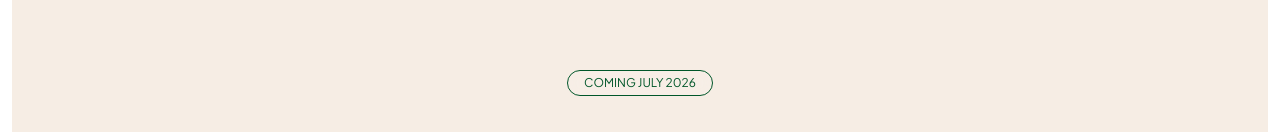
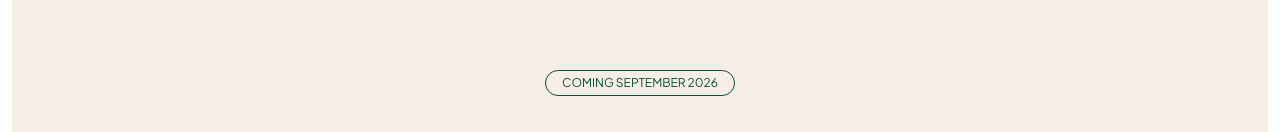
Before and after one commit to Landzille/geo-tella-landing-page, a Next.js app: page / in a window 1280 px wide. Shown: the part 146-278 px from the top of the page. Built offline with nearby package versions, Linux system fonts and the light colour scheme.

Commit message:
Update button text to reflect new date

```diff
--- a/components/heroSection/page.tsx
+++ b/components/heroSection/page.tsx
@@ -112,7 +112,7 @@ const HeroSection = () => {
         </div>
 
         <div className={styles.mainText}>
-          <button>COMING JULY 2026</button>
+          <button>COMING SEPTEMBER 2026</button>
           <h1>Experience Every Place Like You&apos;ve Always Known It.</h1>
           <p>
             The neighbourhoods locals love. The stories no guidebook tells. The
```
